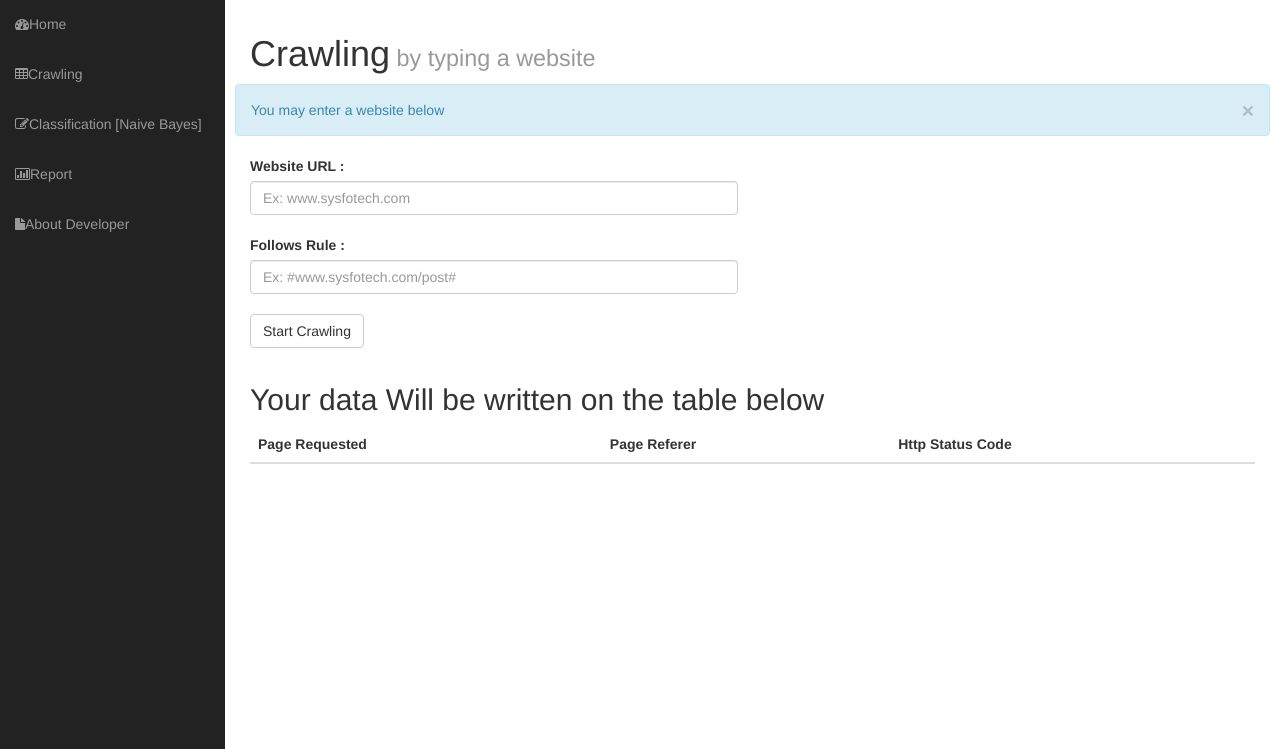
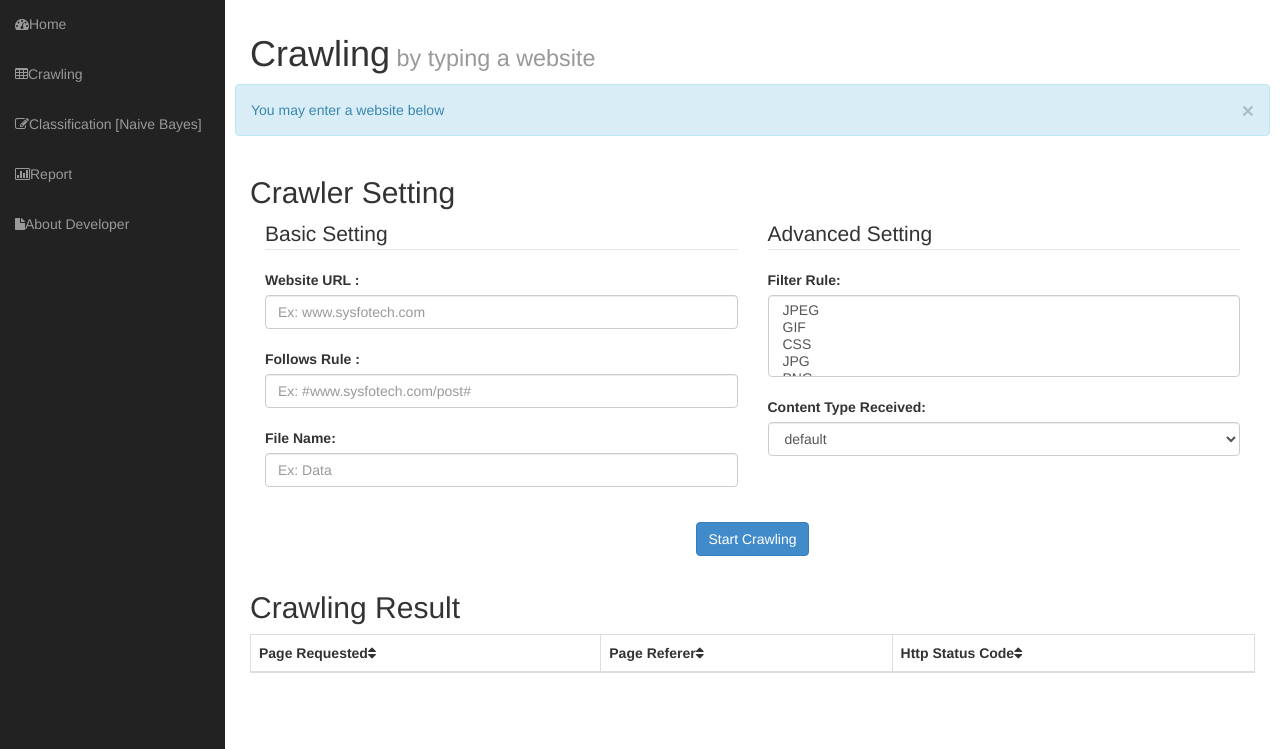
Before and after one commit to mdabbagh88/SensysPHP, a PHP site: page /crawl.php in a window 1280 px wide. Shown: the part 51-800 px from the top of the page. Run offline with PHP 8.4, Linux system fonts and the light colour scheme; lists and menus that the app fills with data are empty.

Commit message:
Update some interface, add some settings

```diff
--- a/crawl.php
+++ b/crawl.php
@@ -15,12 +15,12 @@ class MyCrawler extends PHPCrawler
         if (PHP_SAPI == "cli") $lb = "\n";
         else $lb = "<br>";
         echo "<tr>";
-        echo "<td>".$DocInfo -> url."</td>";
+        echo "<td><a href=".$DocInfo -> url.">".$DocInfo -> url."</a></td>";
         echo "<td>".$DocInfo -> referer_url."</td>";
         echo "<td>".$DocInfo -> http_status_code."</td>";
         echo "</tr>";
 
-        $file ="Data.txt";
+        $file ="results/".$_REQUEST['file'].".txt";
 
         $konten = fopen($file,'a');
 
@@ -54,39 +54,74 @@ class MyCrawler extends PHPCrawler
     	You may enter a website below
     </div>
 </div>
-
+<form role="form" method="post" action="<?php echo $_SERVER['PHP_SELF']; ?>">
 <div class="row">
-	<div class="col-lg-6">
-    	<form role="form" method="post" action="<?php echo $_SERVER['PHP_SELF']; ?>">
+	<div class="col-lg-12">
+        <h2>Crawler Setting</h2>
+        <div class="col-xs-6">
     	    <div class="form-group">
+                <fieldset>
+                <legend>Basic Setting</legend>
         		<label>Website URL :</label>
             	<input class="form-control" placeholder="Ex: www.sysfotech.com" name="url" required="true"><br>
                 <label>Follows Rule :</label>
                 <input class="form-control" placeholder="Ex: #www.sysfotech.com/post#" name="rule"><br>
-                <button type="submit" name="submit" class="btn btn-default">
+                <label>File Name:</label>
+                <input class="form-control" placeholder="Ex: Data" name="file" required="true"><br>
+                </fieldset>
+            </div>
+        </div>
+        <div class="col-xs-6">
+            <div class="form-group">
+                <fieldset>
+                <legend>Advanced Setting</legend>
+                <label>Filter Rule:</label>
+                <select multiple class="form-control">
+                	<option value="jpeg">JPEG</option>
+                    <option value="gif">GIF</option>
+                    <option value="css">CSS</option>
+                    <option value="jpg">JPG</option>
+                    <option value="png">PNG</option>
+                    <option value="js">JS</option>
+                    <option value="bmp">BMP</option>
+                </select><br>
+                <label>Content Type Received:</label>
+                <select class="form-control">
+                    <option value="#text/html#">default</option>
+                	<option value="#text/html#">text/html</option>
+                </select>
+                </fieldset>
+            </div>
+        </div>
+    </div>
+</div>
+<div class="row">
+    <div class="col-lg-12 text-center">
+         <div class="form-group">
+               <button type="submit" name="submit" class="btn btn-primary">
                Start Crawling
                </button>
          </div>
-        </form>
     </div>
 </div>
-
+</form>
 <div class="row">
 	<div class="col-lg-12">
-    	<h2>Your data Will be written on the table below</h2>
+    	<h2>Crawling Result</h2>
         <div class="table-responsive">
-        	<table class="table table-boardered table-hover table-striped tablesorter">
+        	<table class="table table-bordered table-hover table-striped tablesorter">
             	<thead>
                 	<tr>
-                    	<th>Page Requested</th>
-                        <th>Page Referer</th>
-                        <th>Http Status Code</th>
+                    	<th>Page Requested<i class="fa fa-sort"></i></th>
+                        <th>Page Referer<i class="fa fa-sort"></i></th>
+                        <th>Http Status Code<i class="fa fa-sort"></i></th>
                     </tr>
+                </thead>
                 <?php
 					if(!isset($_POST['submit']))
                     {
-
-                    	}else
+                    }
+                    else
                     {
                     $crawler = new MyCrawler();
 
@@ -107,7 +142,6 @@ class MyCrawler extends PHPCrawler
                     $crawler -> go();
                     }
 				?>
-                </thead>
             </table>
         </div>
     </div>
```
Lines whose indentation alone changed are shown as unchanged.
